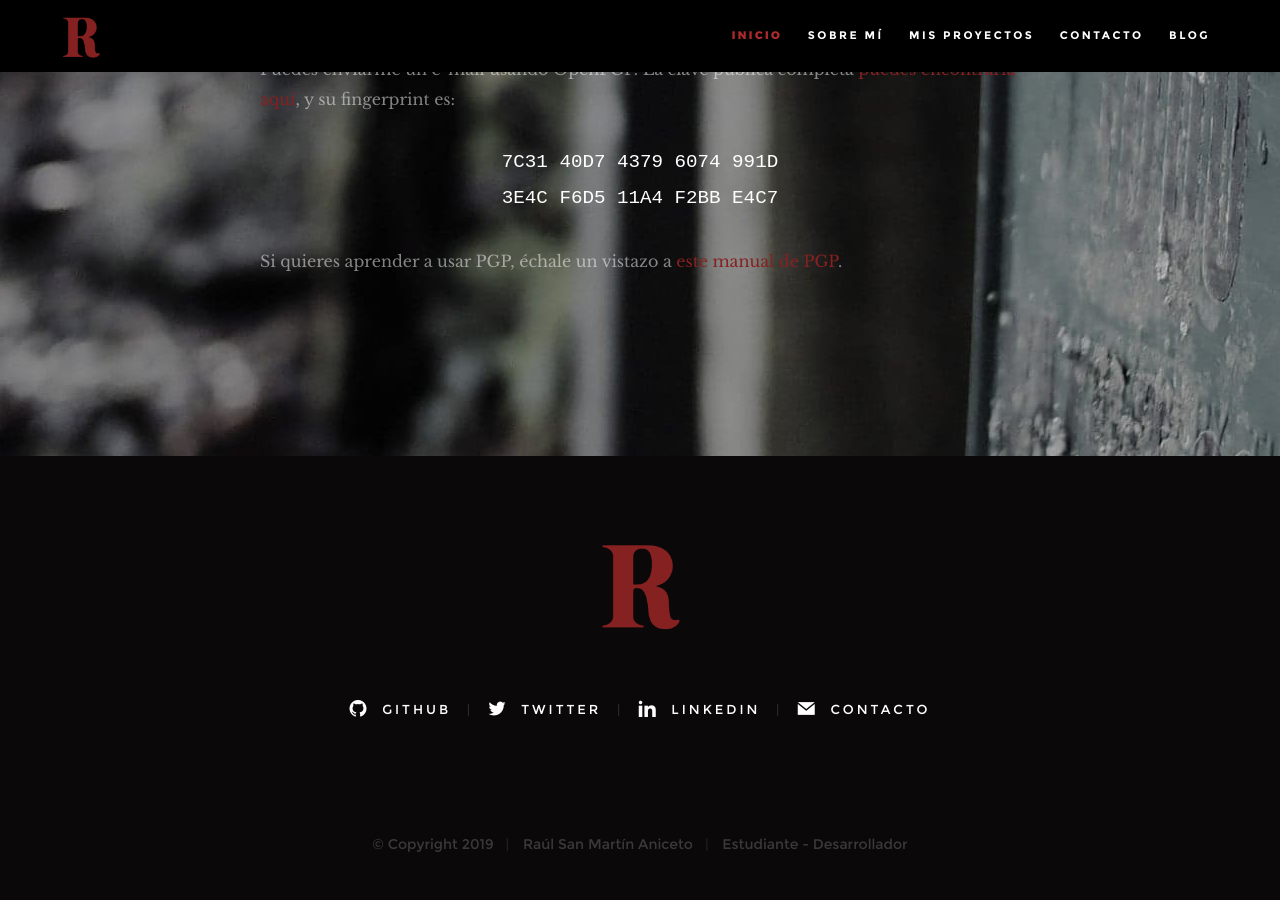
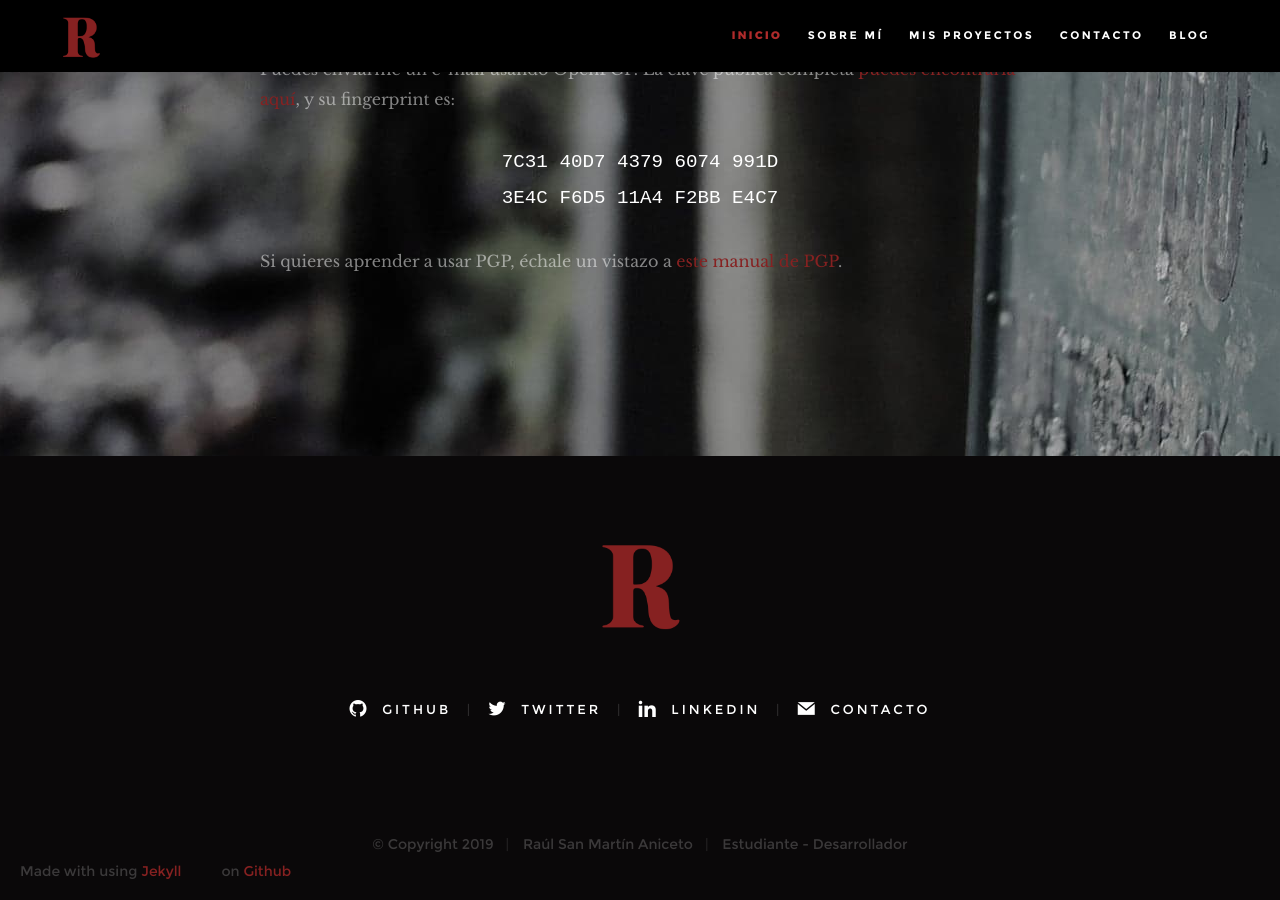
Before and after one commit to MrAnnix/Hola-theme-Jekyll, a Jekyll site: the page built from index.html, in a window 1280 px wide and 900 px high, scrolled down 4421 px. Built offline with Jekyll 4.4.1, drawn with Linux system fonts in a browser that asks for light colours.

Commit message:
Update footer.html

```diff
--- a/_includes/footer.html
+++ b/_includes/footer.html
@@ -35,6 +35,13 @@
         </div>
 
     </div> <!-- end footer-bottom -->
+
+    <div class="col-md-6">
+        Made with <i class="fa fa-heart"></i> using <a href="http://jekyllrb.com/">Jekyll</a>
+    </div>
+    <div class="col-md-6">
+        <i class="fa fa-code"></i> on <a href="https://github.com/MrAnnix/MrAnnix.github.io">Github</a> &nbsp;<i class="fa fa-github-alt"></i>
+    </div>
 
 </footer> <!-- end footer -->
 
```
